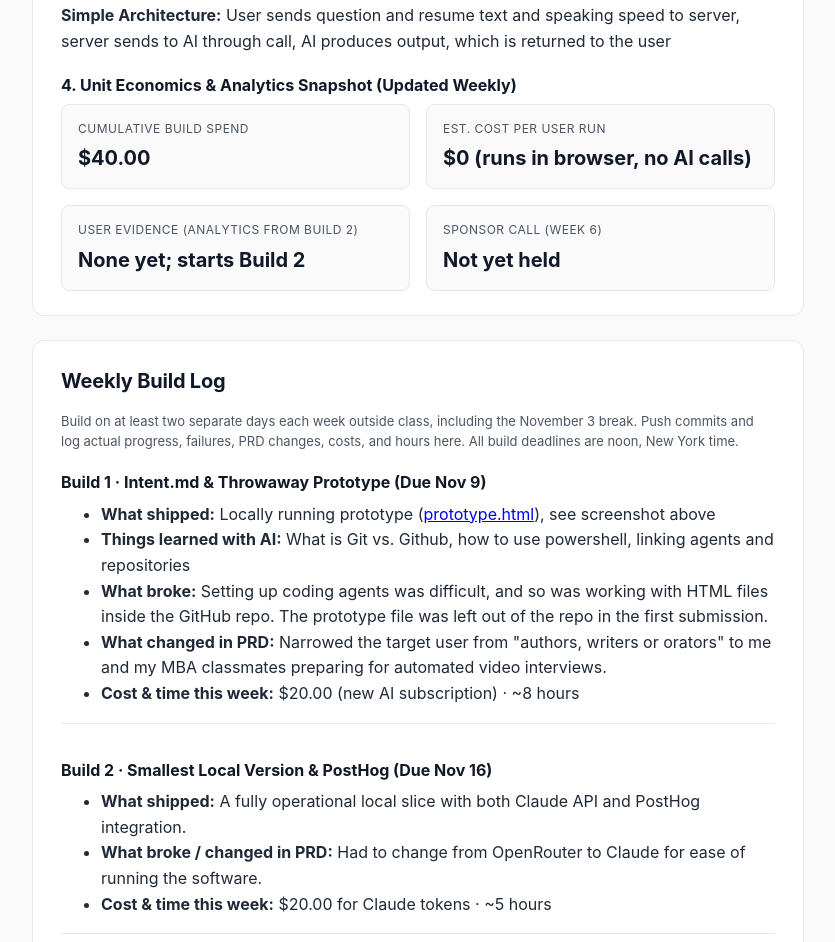
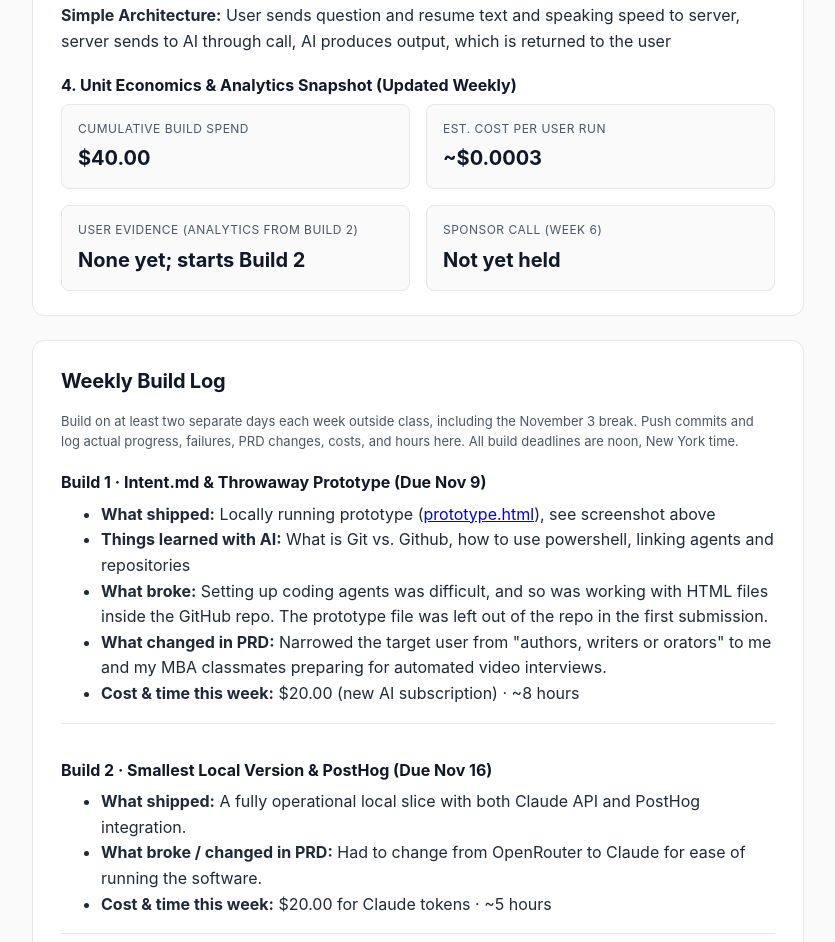
Before and after one commit to building-with-ai-f26/jtw394-sandbox, a website: page docs/index.html in a window 1280 px wide. Shown: the part 1553-2495 px from the top of the page, without its empty margins (222-1057 px from the left). Drawn offline with Linux system fonts and the light colour scheme.

Commit message:
Update index.html

```diff
--- a/docs/index.html
+++ b/docs/index.html
@@ -199,7 +199,7 @@
         </div>
         <div class="stat-box">
           <div class="stat-label">Est. Cost Per User Run</div>
-          <div class="stat-value">$0 (runs in browser, no AI calls)</div>
+          <div class="stat-value">~$0.0003</div>
         </div>
         <div class="stat-box">
           <div class="stat-label">User Evidence (Analytics from Build 2)</div>
```
